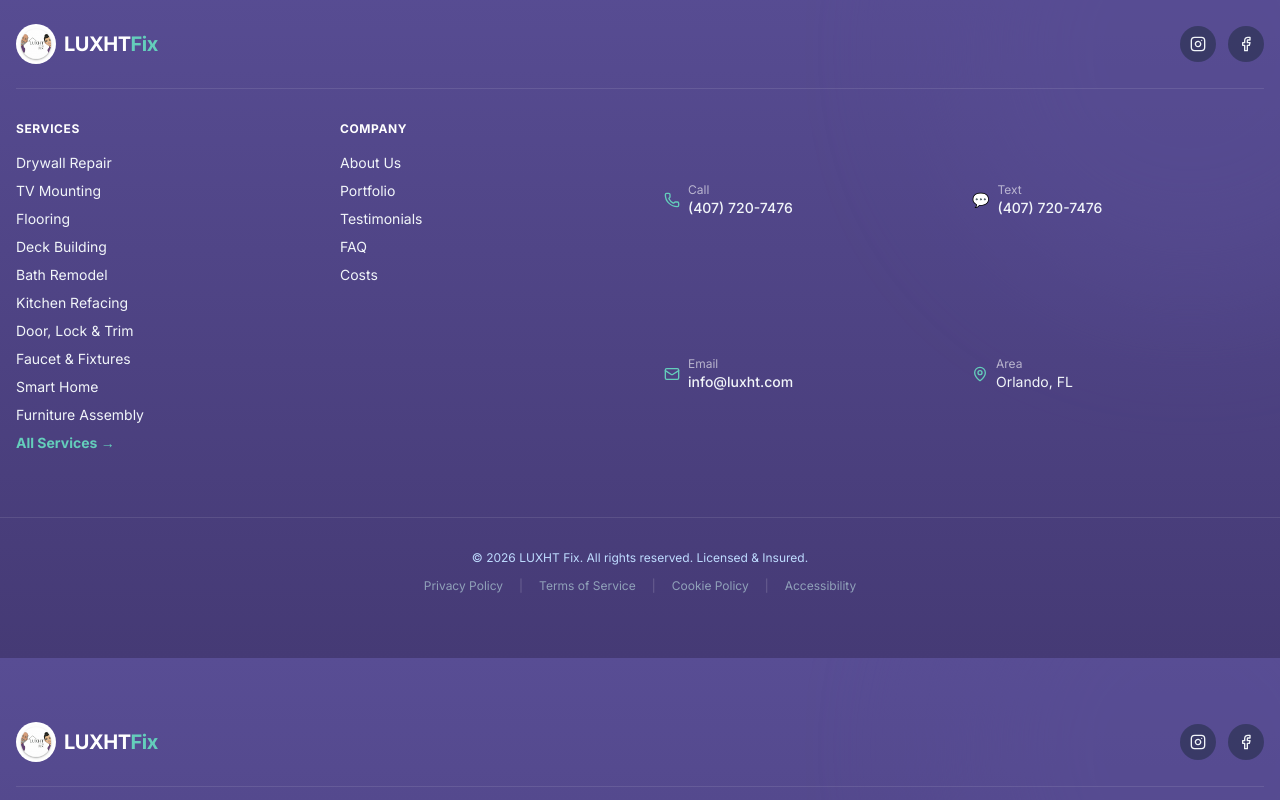
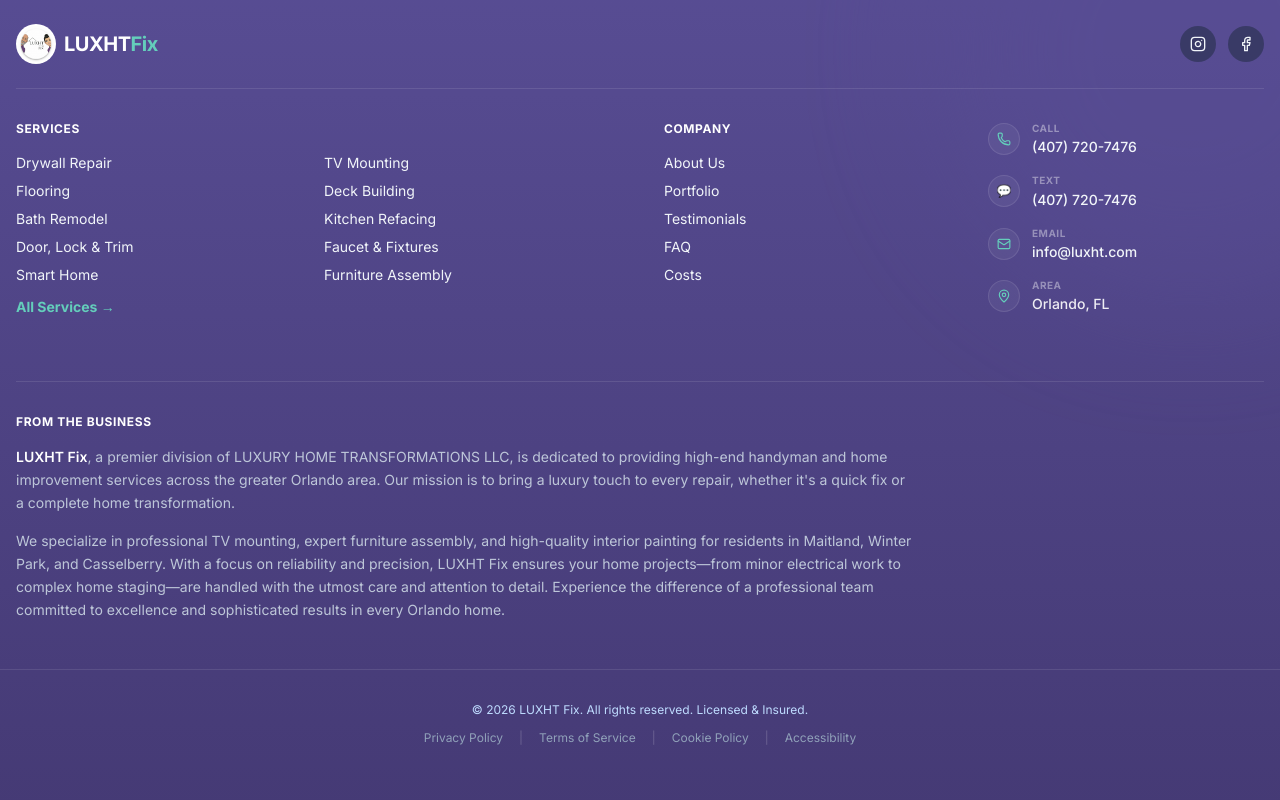
Before and after one commit to lux-ht/luxht-fix-website, a Next.js app: page /costs/tv-mounting in a window 1280 px wide. Shown: the part 4040-4840 px from the top of the page. Built offline with nearby package versions, Linux system fonts and the light colour scheme; no server answers.

Commit message:
feat: Improve footer layout by restructuring services and contact sections, updating contact item styling, and adding an SEO bio.

```diff
--- a/components/Footer.tsx
+++ b/components/Footer.tsx
@@ -28,12 +28,11 @@ export default function Footer() {
                 </div>
 
                 {/* Links Grid - 2 cols on mobile, 4 cols on desktop */}
-                <div className="grid grid-cols-2 md:grid-cols-4 gap-6 md:gap-12">
-
-                    {/* Services Column */}
-                    <div>
+                <div className="grid grid-cols-2 md:grid-cols-4 gap-8 md:gap-12">
+                    {/* Services Column - takes 2 cols */}
+                    <div className="col-span-2">
                         <h3 className="font-bold text-white mb-4 uppercase tracking-wider text-xs">Services</h3>
-                        <ul className="space-y-2 text-xs md:text-sm">
+                        <ul className="grid grid-cols-2 gap-x-4 gap-y-2 text-xs md:text-sm">
                             <li><Link href="/drywall-orlando/" className="hover:text-[#64CEBB] transition-colors">Drywall Repair</Link></li>
                             <li><Link href="/tv-mounting-orlando/" className="hover:text-[#64CEBB] transition-colors">TV Mounting</Link></li>
                             <li><Link href="/flooring-installation-orlando/" className="hover:text-[#64CEBB] transition-colors">Flooring</Link></li>
@@ -44,12 +43,12 @@ export default function Footer() {
                             <li><Link href="/faucet-fixtures-orlando/" className="hover:text-[#64CEBB] transition-colors">Faucet & Fixtures</Link></li>
                             <li><Link href="/smart-home-installation-orlando/" className="hover:text-[#64CEBB] transition-colors">Smart Home</Link></li>
                             <li><Link href="/furniture-assembly-orlando/" className="hover:text-[#64CEBB] transition-colors">Furniture Assembly</Link></li>
-                            <li><Link href="/services/" className="font-bold text-[#64CEBB] hover:text-white transition-colors">All Services →</Link></li>
+                            <li className="col-span-2 mt-1"><Link href="/services/" className="font-bold text-[#64CEBB] hover:text-white transition-colors">All Services →</Link></li>
                         </ul>
                     </div>
 
-                    {/* Company Column */}
-                    <div>
+                    {/* Company Column - takes 1 col */}
+                    <div className="col-span-1">
                         <h3 className="font-bold text-white mb-4 uppercase tracking-wider text-xs">Company</h3>
                         <ul className="space-y-2 text-xs md:text-sm">
                             <li><Link href="/about/" className="hover:text-[#64CEBB] transition-colors">About Us</Link></li>
@@ -60,41 +59,62 @@ export default function Footer() {
                         </ul>
                     </div>
 
-                    {/* Contact Column - spans 2 cols on mobile */}
-                    <div className="col-span-2 md:col-span-2 grid grid-cols-2 gap-4 mt-4 md:mt-0">
-                        <div className="flex items-center gap-2">
-                            <Phone size={16} className="text-[#64CEBB]" />
+                    {/* Contact Column - takes 1 col on desktop, 2 on mobile */}
+                    <div className="col-span-2 md:col-span-1 space-y-4 mt-8 md:mt-0">
+                        <div className="flex items-center gap-3">
+                            <div className="w-8 h-8 rounded-full bg-white/5 flex items-center justify-center border border-white/10">
+                                <Phone size={14} className="text-[#64CEBB]" />
+                            </div>
                             <div>
-                                <div className="text-xs text-white/60">Call</div>
+                                <div className="text-[10px] uppercase tracking-wider text-white/40 font-bold mb-0.5">Call</div>
                                 <a href="tel:4077207476" className="hover:text-[#64CEBB] text-xs md:text-sm font-medium">(407) 720-7476</a>
                             </div>
                         </div>
-                        <div className="flex items-center gap-2">
-                            <span className="text-[#64CEBB]">💬</span>
+                        <div className="flex items-center gap-3">
+                            <div className="w-8 h-8 rounded-full bg-white/5 flex items-center justify-center border border-white/10">
+                                <span className="text-[#64CEBB] text-xs">💬</span>
+                            </div>
                             <div>
-                                <div className="text-xs text-white/60">Text</div>
+                                <div className="text-[10px] uppercase tracking-wider text-white/40 font-bold mb-0.5">Text</div>
                                 <a href="sms:4077207476" className="hover:text-[#64CEBB] text-xs md:text-sm font-medium">(407) 720-7476</a>
                             </div>
                         </div>
-                        <div className="flex items-center gap-2">
-                            <Mail size={16} className="text-[#64CEBB]" />
+                        <div className="flex items-center gap-3">
+                            <div className="w-8 h-8 rounded-full bg-white/5 flex items-center justify-center border border-white/10">
+                                <Mail size={14} className="text-[#64CEBB]" />
+                            </div>
                             <div>
-                                <div className="text-xs text-white/60">Email</div>
+                                <div className="text-[10px] uppercase tracking-wider text-white/40 font-bold mb-0.5">Email</div>
                                 <a href="mailto:info@luxht.com" className="hover:text-[#64CEBB] text-xs md:text-sm font-medium">info@luxht.com</a>
                             </div>
                         </div>
-                        <div className="flex items-center gap-2">
-                            <MapPin size={16} className="text-[#64CEBB]" />
+                        <div className="flex items-center gap-3">
+                            <div className="w-8 h-8 rounded-full bg-white/5 flex items-center justify-center border border-white/10">
+                                <MapPin size={14} className="text-[#64CEBB]" />
+                            </div>
                             <div>
-                                <div className="text-xs text-white/60">Area</div>
-                                <span className="text-xs md:text-sm">Orlando, FL</span>
+                                <div className="text-[10px] uppercase tracking-wider text-white/40 font-bold mb-0.5">Area</div>
+                                <span className="text-xs md:text-sm font-medium text-white/90">Orlando, FL</span>
                             </div>
                         </div>
                     </div>
                 </div>
+
+                {/* From the Business - SEO Bio Section */}
+                <div className="mt-16 pt-8 border-t border-white/10">
+                    <h3 className="font-bold text-white mb-4 uppercase tracking-wider text-xs">From the Business</h3>
+                    <div className="max-w-4xl text-slate-300/90 leading-relaxed text-xs md:text-sm space-y-4">
+                        <p>
+                            <span className="font-semibold text-white">LUXHT Fix</span>, a premier division of LUXURY HOME TRANSFORMATIONS LLC, is dedicated to providing high-end handyman and home improvement services across the greater Orlando area. Our mission is to bring a luxury touch to every repair, whether it&apos;s a quick fix or a complete home transformation.
+                        </p>
+                        <p>
+                            We specialize in professional TV mounting, expert furniture assembly, and high-quality interior painting for residents in Maitland, Winter Park, and Casselberry. With a focus on reliability and precision, LUXHT Fix ensures your home projects—from minor electrical work to complex home staging—are handled with the utmost care and attention to detail. Experience the difference of a professional team committed to excellence and sophisticated results in every Orlando home.
+                        </p>
+                    </div>
+                </div>
             </div>
 
-            <div className="container mx-auto px-4 mt-16 pt-8 border-t border-white/10 text-center text-blue-200 text-xs relative z-10">
+            <div className="container mx-auto px-4 mt-12 pt-8 border-t border-white/10 text-center text-blue-200 text-xs relative z-10">
                 <p className="mb-3">© {new Date().getFullYear()} LUXHT Fix. All rights reserved. Licensed & Insured.</p>
                 <div className="flex flex-wrap justify-center gap-4 text-slate-400">
                     <Link href="/privacy-policy/" className="hover:text-[#64CEBB] transition-colors">Privacy Policy</Link>
```
